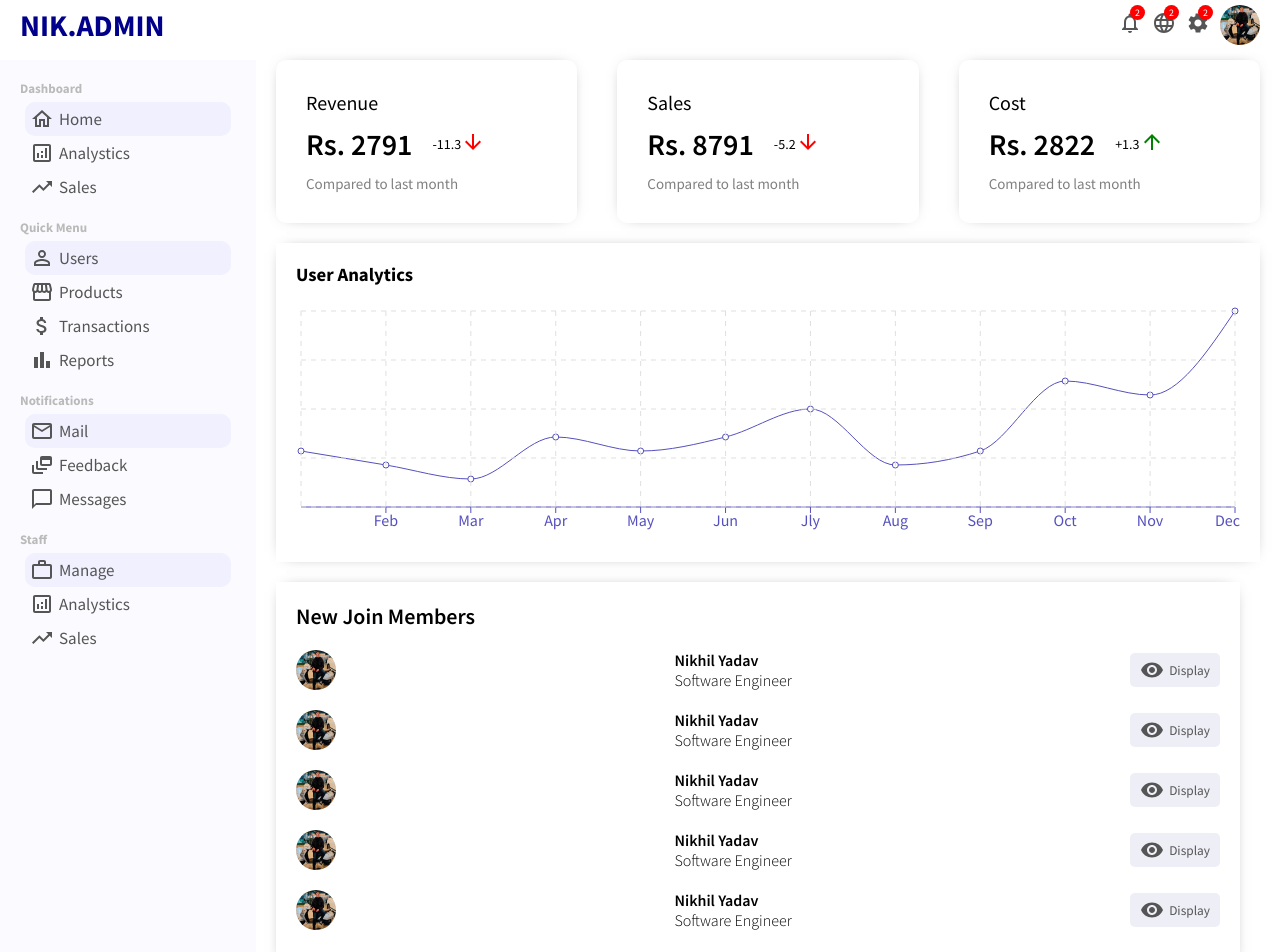
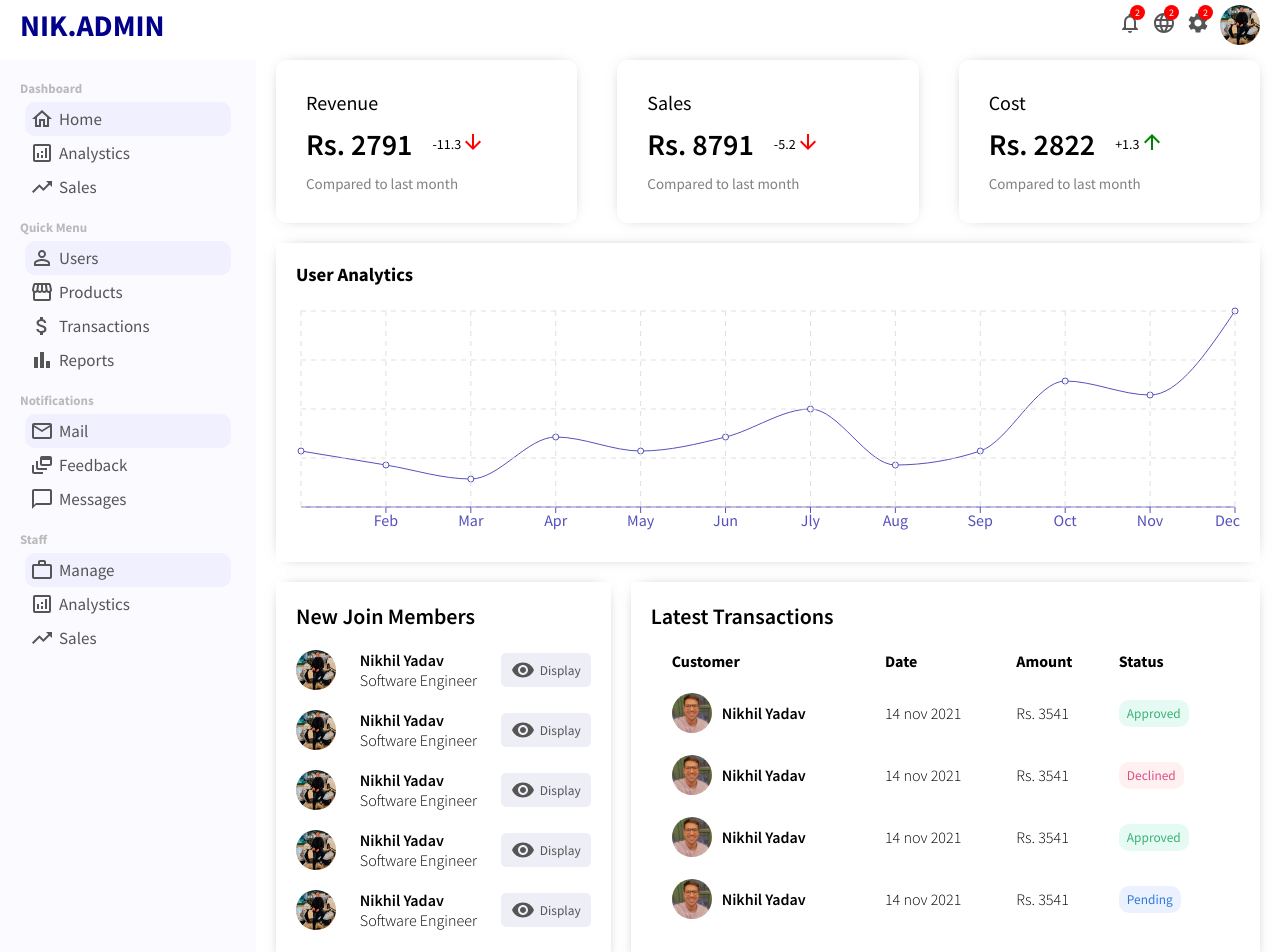
Before and after one commit to Neekhill/reactAdminDashboar, a React (Create React App) app: page / in a window 1280 px wide. Shown: the top 952 px of the page. Built offline with nearby package versions, Linux system fonts and the light colour scheme.

Commit message:
largel widget

```diff
--- /dev/null
+++ b/src/components/ButtonWidgetLg.jsx
@@ -0,0 +1,30 @@
+import styled from "styled-components";
+
+const Button = styled.button`
+  padding: 5px 8px;
+  border: none;
+  border-radius: 10px;
+
+  background-color: ${(props) =>
+    props.type === "Approved"
+      ? "#e5faf2"
+      : props.type === "Pending"
+      ? "#ebf1fe"
+      : props.type === "Declined"
+      ? "#fff0f1"
+      : "#fff0f1"};
+
+  color: ${(props) =>
+    props.type === "Approved"
+      ? "#3bb077"
+      : props.type === "Pending"
+      ? "#2a7ade"
+      : props.type === "Declined"
+      ? "#d95087"
+      : "#d95087"};
+`;
+const ButtonWidgetLg = ({ type }) => {
+  return <Button type={type}>{type}</Button>;
+};
+
+export default ButtonWidgetLg;
--- /dev/null
+++ b/src/components/WidgetLg.jsx
@@ -0,0 +1,109 @@
+import styled from "styled-components";
+import nikhil3 from "../assets/nikhil3.jpg";
+import ButtonWidgetLg from "./ButtonWidgetLg";
+
+const WidgetLgContainer = styled.div`
+  flex: 2;
+  -webkit-box-shadow: 0px 0px 15px -10px rgba(0, 0, 0, 0.75);
+  box-shadow: 0px 0px 15px -10px rgba(0, 0, 0, 0.75);
+  padding: 20px;
+`;
+const WidgetLgTitle = styled.h3`
+  font-size: 22px;
+  font-weight: 600;
+`;
+
+const WidgetLgTable = styled.table`
+  width: 100%;
+  border-spacing: 20px;
+`;
+const WidgetLgTr = styled.tr``;
+const WidgetLgTh = styled.th`
+  text-align: left;
+`;
+const WidgetLgTdUser = styled.td`
+  display: flex;
+  align-items: center;
+  font-weight: 600;
+`;
+const WidgetLgTdImg = styled.img`
+  height: 40px;
+  width: 40px;
+  border-radius: 50%;
+  object-fit: cover;
+  margin-right: 10px;
+`;
+const WidgetLgTdName = styled.span``;
+const WidgetLgTdDate = styled.td`
+  font-weight: 300;
+`;
+const WidgetLgTdAmount = styled.td`
+  font-weight: 300;
+`;
+const WidgetLgTdStatus = styled.td``;
+
+const WidgetLg = () => {
+  return (
+    <WidgetLgContainer>
+      <WidgetLgTitle>Latest Transactions</WidgetLgTitle>
+      <WidgetLgTable>
+        <WidgetLgTr>
+          <WidgetLgTh>Customer</WidgetLgTh>
+          <WidgetLgTh>Date</WidgetLgTh>
+          <WidgetLgTh>Amount</WidgetLgTh>
+          <WidgetLgTh>Status</WidgetLgTh>
+        </WidgetLgTr>
+
+        <WidgetLgTr>
+          <WidgetLgTdUser>
+            <WidgetLgTdImg src={nikhil3} alt="" />
+            <WidgetLgTdName>Nikhil Yadav</WidgetLgTdName>
+          </WidgetLgTdUser>
+          <WidgetLgTdDate>14 nov 2021</WidgetLgTdDate>
+          <WidgetLgTdAmount>Rs. 3541</WidgetLgTdAmount>
+          <WidgetLgTdStatus>
+            <ButtonWidgetLg type="Approved" />
+          </WidgetLgTdStatus>
+        </WidgetLgTr>
+
+        <WidgetLgTr>
+          <WidgetLgTdUser>
+            <WidgetLgTdImg src={nikhil3} alt="" />
+            <WidgetLgTdName>Nikhil Yadav</WidgetLgTdName>
+          </WidgetLgTdUser>
+          <WidgetLgTdDate>14 nov 2021</WidgetLgTdDate>
+          <WidgetLgTdAmount>Rs. 3541</WidgetLgTdAmount>
+          <WidgetLgTdStatus>
+            <ButtonWidgetLg type="Declined" />
+          </WidgetLgTdStatus>
+        </WidgetLgTr>
+
+        <WidgetLgTr>
+          <WidgetLgTdUser>
+            <WidgetLgTdImg src={nikhil3} alt="" />
+            <WidgetLgTdName>Nikhil Yadav</WidgetLgTdName>
+          </WidgetLgTdUser>
+          <WidgetLgTdDate>14 nov 2021</WidgetLgTdDate>
+          <WidgetLgTdAmount>Rs. 3541</WidgetLgTdAmount>
+          <WidgetLgTdStatus>
+            <ButtonWidgetLg type="Approved" />
+          </WidgetLgTdStatus>
+        </WidgetLgTr>
+
+        <WidgetLgTr>
+          <WidgetLgTdUser>
+            <WidgetLgTdImg src={nikhil3} alt="" />
+            <WidgetLgTdName>Nikhil Yadav</WidgetLgTdName>
+          </WidgetLgTdUser>
+          <WidgetLgTdDate>14 nov 2021</WidgetLgTdDate>
+          <WidgetLgTdAmount>Rs. 3541</WidgetLgTdAmount>
+          <WidgetLgTdStatus>
+            <ButtonWidgetLg type="Pending" />
+          </WidgetLgTdStatus>
+        </WidgetLgTr>
+      </WidgetLgTable>
+    </WidgetLgContainer>
+  );
+};
+
+export default WidgetLg;
--- a/src/pages/Home.jsx
+++ b/src/pages/Home.jsx
@@ -1,7 +1,7 @@
 import styled from "styled-components";
 import Chart from "../components/Chart.jsx";
 import FeaturedInfo from "../components/FeaturedInfo";
-
+import WidgetLg from "../components/WidgetLg.jsx";
 import WidgetSm from "../components/WidgetSm";
 import { userData } from "../dummyData";
 
@@ -24,6 +24,7 @@ const Home = () => {
       />
       <HomeWidgets>
         <WidgetSm />
+        <WidgetLg />
       </HomeWidgets>
     </Container>
   );
```
